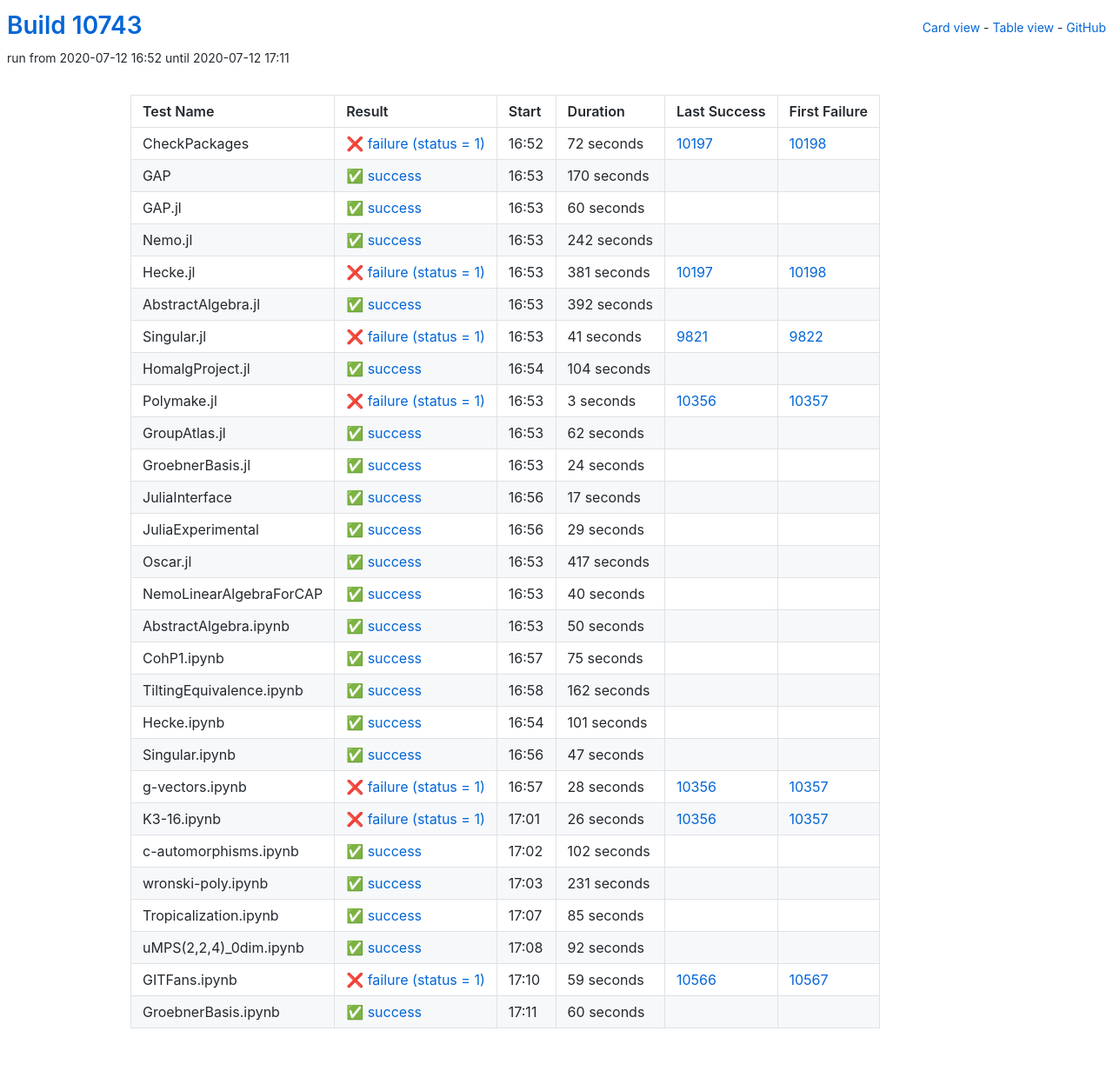
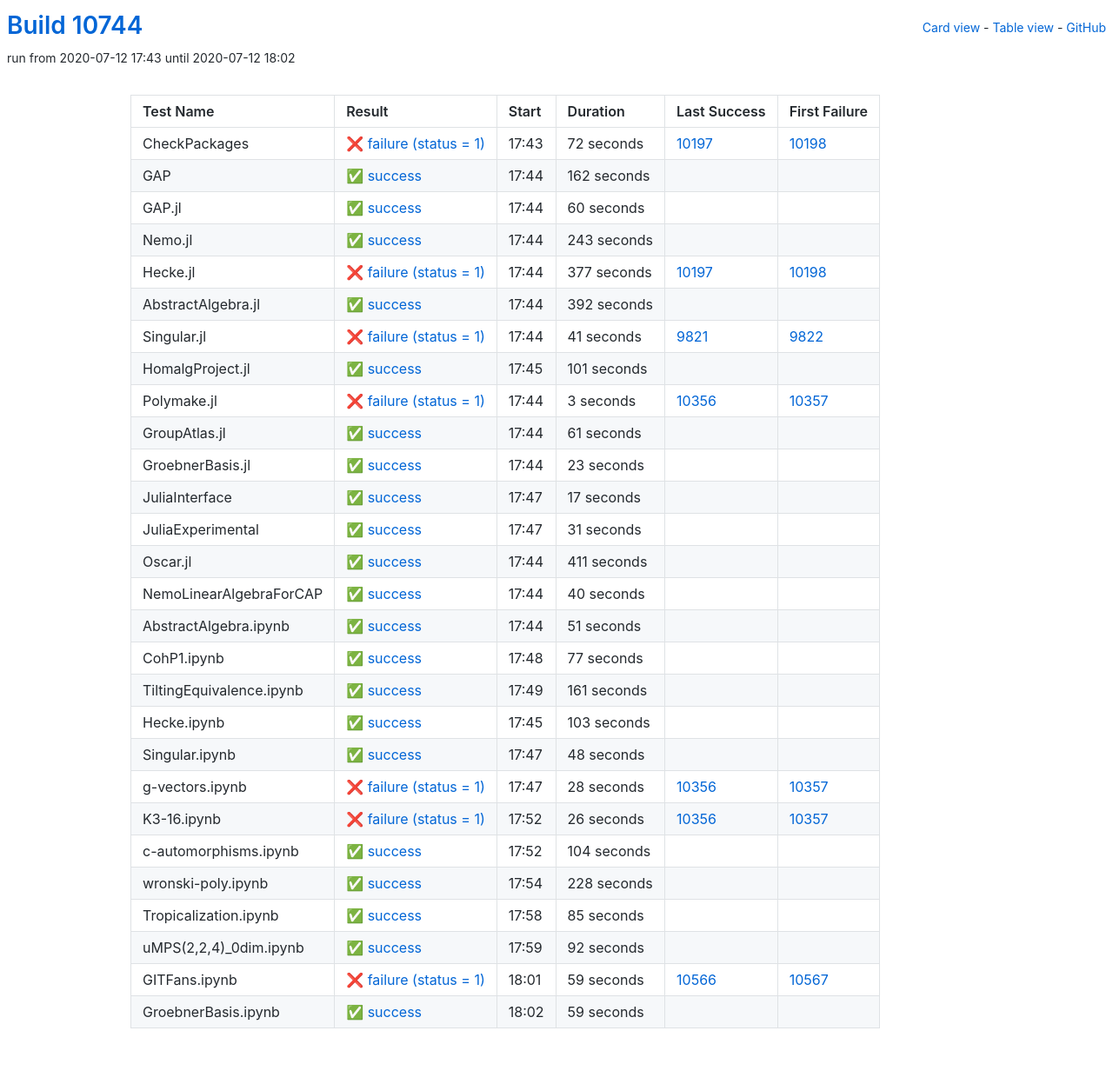
Before and after one commit to oscar-system/oscar-ci-status, a Jekyll site: the page built from table.html, in a window 1280 px wide. Shown: the whole page at 87% size. Built offline with Jekyll 4.4.1, drawn with Linux system fonts in a browser that asks for light colours.

Commit message:
Build #10744

```diff
--- a/_data/ci.yml
+++ b/_data/ci.yml
@@ -1,6 +1,6 @@
 ---
-build: 10743
-build_url: https://oscarci.mathematik.uni-kl.de/job/oscar/10743/
+build: 10744
+build_url: https://oscarci.mathematik.uni-kl.de/job/oscar/10744/
 job: oscar
 organization: oscar-system
 repo: oscar-ci-status
@@ -8,8 +8,8 @@
 tests:
 - name: CheckPackages
   id: checkpackages
-  log: https://oscarci.mathematik.uni-kl.de/job/oscar/10743/artifact/logs/build-10743/CheckPackages.log
-  start: 2020-07-12 16:52
+  log: https://oscarci.mathematik.uni-kl.de/job/oscar/10744/artifact/logs/build-10744/CheckPackages.log
+  start: 2020-07-12 17:43
   success: false
   exitcode: 1
   status: failure
@@ -20,20 +20,20 @@
   first_failure_url: https://oscarci.mathematik.uni-kl.de/job/oscar/10198/
 - name: GAP
   id: gap
-  log: https://oscarci.mathematik.uni-kl.de/job/oscar/10743/artifact/logs/build-10743/GAP.log
-  start: 2020-07-12 16:53
+  log: https://oscarci.mathematik.uni-kl.de/job/oscar/10744/artifact/logs/build-10744/GAP.log
+  start: 2020-07-12 17:44
   success: true
   exitcode: 0
   status: success
-  duration: 170
+  duration: 162
   last_success: false
   last_success_url:
   first_failure: false
   first_failure_url:
 - name: GAP.jl
   id: gap-jl
-  log: https://oscarci.mathematik.uni-kl.de/job/oscar/10743/artifact/logs/build-10743/GAP.jl.log
-  start: 2020-07-12 16:53
+  log: https://oscarci.mathematik.uni-kl.de/job/oscar/10744/artifact/logs/build-10744/GAP.jl.log
+  start: 2020-07-12 17:44
   success: true
   exitcode: 0
   status: success
@@ -44,32 +44,32 @@
   first_failure_url:
 - name: Nemo.jl
   id: nemo-jl
-  log: https://oscarci.mathematik.uni-kl.de/job/oscar/10743/artifact/logs/build-10743/Nemo.jl.log
-  start: 2020-07-12 16:53
+  log: https://oscarci.mathematik.uni-kl.de/job/oscar/10744/artifact/logs/build-10744/Nemo.jl.log
+  start: 2020-07-12 17:44
   success: true
   exitcode: 0
   status: success
-  duration: 242
+  duration: 243
   last_success: false
   last_success_url:
   first_failure: false
   first_failure_url:
 - name: Hecke.jl
   id: hecke-jl
-  log: https://oscarci.mathematik.uni-kl.de/job/oscar/10743/artifact/logs/build-10743/Hecke.jl.log
-  start: 2020-07-12 16:53
+  log: https://oscarci.mathematik.uni-kl.de/job/oscar/10744/artifact/logs/build-10744/Hecke.jl.log
+  start: 2020-07-12 17:44
   success: false
   exitcode: 1
   status: failure
-  duration: 381
+  duration: 377
   last_success: 10197
   last_success_url: https://oscarci.mathematik.uni-kl.de/job/oscar/10197/
   first_failure: 10198
   first_failure_url: https://oscarci.mathematik.uni-kl.de/job/oscar/10198/
 - name: AbstractAlgebra.jl
   id: abstractalgebra-jl
-  log: https://oscarci.mathematik.uni-kl.de/job/oscar/10743/artifact/logs/build-10743/AbstractAlgebra.jl.log
-  start: 2020-07-12 16:53
+  log: https://oscarci.mathematik.uni-kl.de/job/oscar/10744/artifact/logs/build-10744/AbstractAlgebra.jl.log
+  start: 2020-07-12 17:44
   success: true
   exitcode: 0
   status: success
@@ -80,8 +80,8 @@
   first_failure_url:
 - name: Singular.jl
   id: singular-jl
-  log: https://oscarci.mathematik.uni-kl.de/job/oscar/10743/artifact/logs/build-10743/Singular.jl.log
-  start: 2020-07-12 16:53
+  log: https://oscarci.mathematik.uni-kl.de/job/oscar/10744/artifact/logs/build-10744/Singular.jl.log
+  start: 2020-07-12 17:44
   success: false
   exitcode: 1
   status: failure
@@ -92,20 +92,20 @@
   first_failure_url: https://oscarci.mathematik.uni-kl.de/job/oscar/9822/
 - name: HomalgProject.jl
   id: homalgproject-jl
-  log: https://oscarci.mathematik.uni-kl.de/job/oscar/10743/artifact/logs/build-10743/HomalgProject.jl.log
-  start: 2020-07-12 16:54
+  log: https://oscarci.mathematik.uni-kl.de/job/oscar/10744/artifact/logs/build-10744/HomalgProject.jl.log
+  start: 2020-07-12 17:45
   success: true
   exitcode: 0
   status: success
-  duration: 104
+  duration: 101
   last_success: false
   last_success_url:
   first_failure: false
   first_failure_url:
 - name: Polymake.jl
   id: polymake-jl
-  log: https://oscarci.mathematik.uni-kl.de/job/oscar/10743/artifact/logs/build-10743/Polymake.jl.log
-  start: 2020-07-12 16:53
+  log: https://oscarci.mathematik.uni-kl.de/job/oscar/10744/artifact/logs/build-10744/Polymake.jl.log
+  start: 2020-07-12 17:44
   success: false
   exitcode: 1
   status: failure
@@ -116,32 +116,32 @@
   first_failure_url: https://oscarci.mathematik.uni-kl.de/job/oscar/10357/
 - name: GroupAtlas.jl
   id: groupatlas-jl
-  log: https://oscarci.mathematik.uni-kl.de/job/oscar/10743/artifact/logs/build-10743/GroupAtlas.jl.log
-  start: 2020-07-12 16:53
+  log: https://oscarci.mathematik.uni-kl.de/job/oscar/10744/artifact/logs/build-10744/GroupAtlas.jl.log
+  start: 2020-07-12 17:44
   success: true
   exitcode: 0
   status: success
-  duration: 62
+  duration: 61
   last_success: false
   last_success_url:
   first_failure: false
   first_failure_url:
 - name: GroebnerBasis.jl
   id: groebnerbasis-jl
-  log: https://oscarci.mathematik.uni-kl.de/job/oscar/10743/artifact/logs/build-10743/GroebnerBasis.jl.log
-  start: 2020-07-12 16:53
+  log: https://oscarci.mathematik.uni-kl.de/job/oscar/10744/artifact/logs/build-10744/GroebnerBasis.jl.log
+  start: 2020-07-12 17:44
   success: true
   exitcode: 0
   status: success
-  duration: 24
+  duration: 23
   last_success: false
   last_success_url:
   first_failure: false
   first_failure_url:
 - name: JuliaInterface
   id: juliainterface
-  log: https://oscarci.mathematik.uni-kl.de/job/oscar/10743/artifact/logs/build-10743/JuliaInterface.log
-  start: 2020-07-12 16:56
+  log: https://oscarci.mathematik.uni-kl.de/job/oscar/10744/artifact/logs/build-10744/JuliaInterface.log
+  start: 2020-07-12 17:47
   success: true
   exitcode: 0
   status: success
@@ -152,32 +152,32 @@
   first_failure_url:
 - name: JuliaExperimental
   id: juliaexperimental
-  log: https://oscarci.mathematik.uni-kl.de/job/oscar/10743/artifact/logs/build-10743/JuliaExperimental.log
-  start: 2020-07-12 16:56
+  log: https://oscarci.mathematik.uni-kl.de/job/oscar/10744/artifact/logs/build-10744/JuliaExperimental.log
+  start: 2020-07-12 17:47
   success: true
   exitcode: 0
   status: success
-  duration: 29
+  duration: 31
   last_success: false
   last_success_url:
   first_failure: false
   first_failure_url:
 - name: Oscar.jl
   id: oscar-jl
-  log: https://oscarci.mathematik.uni-kl.de/job/oscar/10743/artifact/logs/build-10743/Oscar.jl.log
-  start: 2020-07-12 16:53
+  log: https://oscarci.mathematik.uni-kl.de/job/oscar/10744/artifact/logs/build-10744/Oscar.jl.log
+  start: 2020-07-12 17:44
   success: true
   exitcode: 0
   status: success
-  duration: 417
+  duration: 411
   last_success: false
   last_success_url:
   first_failure: false
   first_failure_url:
 - name: NemoLinearAlgebraForCAP
   id: nemolinearalgebraforcap
-  log: https://oscarci.mathematik.uni-kl.de/job/oscar/10743/artifact/logs/build-10743/NemoLinearAlgebraForCAP.log
-  start: 2020-07-12 16:53
+  log: https://oscarci.mathematik.uni-kl.de/job/oscar/10744/artifact/logs/build-10744/NemoLinearAlgebraForCAP.log
+  start: 2020-07-12 17:44
   success: true
   exitcode: 0
   status: success
@@ -188,68 +188,68 @@
   first_failure_url:
 - name: AbstractAlgebra.ipynb
   id: abstractalgebra-ipynb
-  log: https://oscarci.mathematik.uni-kl.de/job/oscar/10743/artifact/logs/build-10743/AbstractAlgebra.ipynb.log
-  start: 2020-07-12 16:53
+  log: https://oscarci.mathematik.uni-kl.de/job/oscar/10744/artifact/logs/build-10744/AbstractAlgebra.ipynb.log
+  start: 2020-07-12 17:44
   success: true
   exitcode: 0
   status: success
-  duration: 50
+  duration: 51
   last_success: false
   last_success_url:
   first_failure: false
   first_failure_url:
 - name: CohP1.ipynb
   id: cohp1-ipynb
-  log: https://oscarci.mathematik.uni-kl.de/job/oscar/10743/artifact/logs/build-10743/CohP1.ipynb.log
-  start: 2020-07-12 16:57
+  log: https://oscarci.mathematik.uni-kl.de/job/oscar/10744/artifact/logs/build-10744/CohP1.ipynb.log
+  start: 2020-07-12 17:48
   success: true
   exitcode: 0
   status: success
-  duration: 75
+  duration: 77
   last_success: false
   last_success_url:
   first_failure: false
   first_failure_url:
 - name: TiltingEquivalence.ipynb
   id: tiltingequivalence-ipynb
-  log: https://oscarci.mathematik.uni-kl.de/job/oscar/10743/artifact/logs/build-10743/TiltingEquivalence.ipynb.log
-  start: 2020-07-12 16:58
+  log: https://oscarci.mathematik.uni-kl.de/job/oscar/10744/artifact/logs/build-10744/TiltingEquivalence.ipynb.log
+  start: 2020-07-12 17:49
   success: true
   exitcode: 0
   status: success
-  duration: 162
+  duration: 161
   last_success: false
   last_success_url:
   first_failure: false
   first_failure_url:
 - name: Hecke.ipynb
   id: hecke-ipynb
-  log: https://oscarci.mathematik.uni-kl.de/job/oscar/10743/artifact/logs/build-10743/Hecke.ipynb.log
-  start: 2020-07-12 16:54
+  log: https://oscarci.mathematik.uni-kl.de/job/oscar/10744/artifact/logs/build-10744/Hecke.ipynb.log
+  start: 2020-07-12 17:45
   success: true
   exitcode: 0
   status: success
-  duration: 101
+  duration: 103
   last_success: false
   last_success_url:
   first_failure: false
   first_failure_url:
 - name: Singular.ipynb
   id: singular-ipynb
-  log: https://oscarci.mathematik.uni-kl.de/job/oscar/10743/artifact/logs/build-10743/Singular.ipynb.log
-  start: 2020-07-12 16:56
+  log: https://oscarci.mathematik.uni-kl.de/job/oscar/10744/artifact/logs/build-10744/Singular.ipynb.log
+  start: 2020-07-12 17:47
   success: true
   exitcode: 0
   status: success
-  duration: 47
+  duration: 48
   last_success: false
   last_success_url:
   first_failure: false
   first_failure_url:
 - name: g-vectors.ipynb
   id: g-vectors-ipynb
-  log: https://oscarci.mathematik.uni-kl.de/job/oscar/10743/artifact/logs/build-10743/g-vectors.ipynb.log
-  start: 2020-07-12 16:57
+  log: https://oscarci.mathematik.uni-kl.de/job/oscar/10744/artifact/logs/build-10744/g-vectors.ipynb.log
+  start: 2020-07-12 17:47
   success: false
   exitcode: 1
   status: failure
@@ -260,8 +260,8 @@
   first_failure_url: https://oscarci.mathematik.uni-kl.de/job/oscar/10357/
 - name: K3-16.ipynb
   id: k3-16-ipynb
-  log: https://oscarci.mathematik.uni-kl.de/job/oscar/10743/artifact/logs/build-10743/K3-16.ipynb.log
-  start: 2020-07-12 17:01
+  log: https://oscarci.mathematik.uni-kl.de/job/oscar/10744/artifact/logs/build-10744/K3-16.ipynb.log
+  start: 2020-07-12 17:52
   success: false
   exitcode: 1
   status: failure
@@ -272,32 +272,32 @@
   first_failure_url: https://oscarci.mathematik.uni-kl.de/job/oscar/10357/
 - name: c-automorphisms.ipynb
   id: c-automorphisms-ipynb
-  log: https://oscarci.mathematik.uni-kl.de/job/oscar/10743/artifact/logs/build-10743/c-automorphisms.ipynb.log
-  start: 2020-07-12 17:02
+  log: https://oscarci.mathematik.uni-kl.de/job/oscar/10744/artifact/logs/build-10744/c-automorphisms.ipynb.log
+  start: 2020-07-12 17:52
   success: true
   exitcode: 0
   status: success
-  duration: 102
+  duration: 104
   last_success: false
   last_success_url:
   first_failure: false
   first_failure_url:
 - name: wronski-poly.ipynb
   id: wronski-poly-ipynb
-  log: https://oscarci.mathematik.uni-kl.de/job/oscar/10743/artifact/logs/build-10743/wronski-poly.ipynb.log
-  start: 2020-07-12 17:03
+  log: https://oscarci.mathematik.uni-kl.de/job/oscar/10744/artifact/logs/build-10744/wronski-poly.ipynb.log
+  start: 2020-07-12 17:54
   success: true
   exitcode: 0
   status: success
-  duration: 231
+  duration: 228
   last_success: false
   last_success_url:
   first_failure: false
   first_failure_url:
 - name: Tropicalization.ipynb
   id: tropicalization-ipynb
-  log: https://oscarci.mathematik.uni-kl.de/job/oscar/10743/artifact/logs/build-10743/Tropicalization.ipynb.log
-  start: 2020-07-12 17:07
+  log: https://oscarci.mathematik.uni-kl.de/job/oscar/10744/artifact/logs/build-10744/Tropicalization.ipynb.log
+  start: 2020-07-12 17:58
   success: true
   exitcode: 0
   status: success
@@ -308,8 +308,8 @@
   first_failure_url:
 - name: uMPS(2,2,4)_0dim.ipynb
   id: umps-2-2-4-0dim-ipynb
-  log: https://oscarci.mathematik.uni-kl.de/job/oscar/10743/artifact/logs/build-10743/uMPS-2-2-4-_0dim.ipynb.log
-  start: 2020-07-12 17:08
+  log: https://oscarci.mathematik.uni-kl.de/job/oscar/10744/artifact/logs/build-10744/uMPS-2-2-4-_0dim.ipynb.log
+  start: 2020-07-12 17:59
   success: true
   exitcode: 0
   status: success
@@ -320,8 +320,8 @@
   first_failure_url:
 - name: GITFans.ipynb
   id: gitfans-ipynb
-  log: https://oscarci.mathematik.uni-kl.de/job/oscar/10743/artifact/logs/build-10743/GITFans.ipynb.log
-  start: 2020-07-12 17:10
+  log: https://oscarci.mathematik.uni-kl.de/job/oscar/10744/artifact/logs/build-10744/GITFans.ipynb.log
+  start: 2020-07-12 18:01
   success: false
   exitcode: 1
   status: failure
@@ -332,12 +332,12 @@
   first_failure_url: https://oscarci.mathematik.uni-kl.de/job/oscar/10567/
 - name: GroebnerBasis.ipynb
   id: groebnerbasis-ipynb
-  log: https://oscarci.mathematik.uni-kl.de/job/oscar/10743/artifact/logs/build-10743/GroebnerBasis.ipynb.log
-  start: 2020-07-12 17:11
+  log: https://oscarci.mathematik.uni-kl.de/job/oscar/10744/artifact/logs/build-10744/GroebnerBasis.ipynb.log
+  start: 2020-07-12 18:02
   success: true
   exitcode: 0
   status: success
-  duration: 60
+  duration: 59
   last_success: false
   last_success_url:
   first_failure: false
```
Also changed, not shown: README.md.
